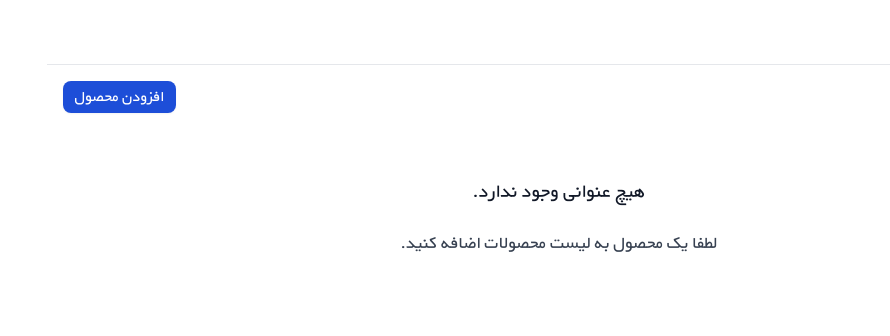
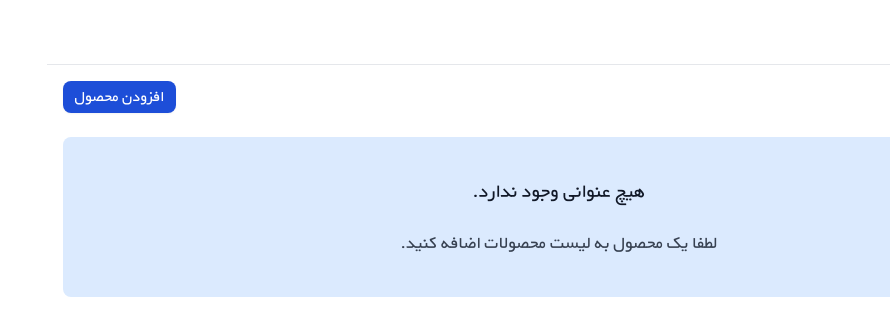
Before and after one commit to mahlakhalili/admin-pannel, a React (Vite) app: page /product/list in a window 1280 px wide. Shown: the top 336 px of the page, without its empty margins (390-1280 px from the left). Built offline with nearby package versions, Linux system fonts and the light colour scheme; data requests are answered from the project's data file; grey boxes are pictures that could not be loaded.

Commit message:
Update EmptyBox.jsx

```diff
--- a/src/components/EmptyBox.jsx
+++ b/src/components/EmptyBox.jsx
@@ -2,7 +2,7 @@ import PropTypes from 'prop-types';
 
 const EmptyBox = ({ title, text }) => {
 	return (
-		<div className="flex flex-col justify-center items-center gap-6 py-10">
+		<div className="flex flex-col justify-center items-center gap-6 py-10 bg-blue-100 rounded-lg">
 			<h2 className="text-gray-900 text-xl">{title}</h2>
 			<p className="text-gray-700 text-lg">{text}</p>
 		</div>
```
